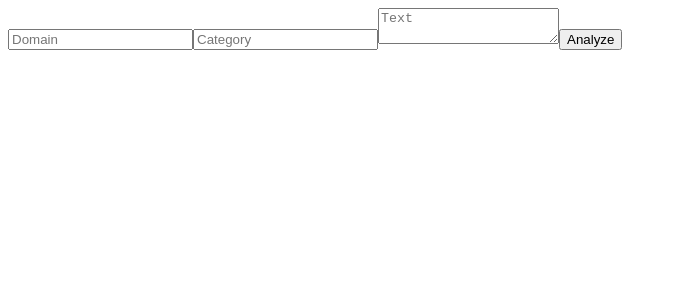
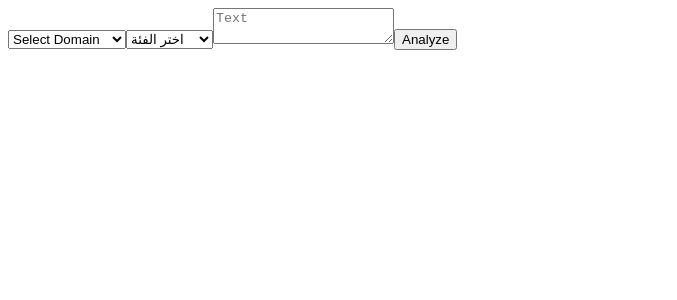
Before and after one commit to rfpai/rfp-platform, a Next.js app: page / in a window 1280 px wide. Shown: the top 300 px of the page, without its empty margins (0-677 px from the left). Built offline with nearby package versions, Linux system fonts and the light colour scheme.

Commit message:
Update form with select inputs

```diff
--- a/pages/index.js
+++ b/pages/index.js
@@ -25,16 +25,16 @@ export default function Home() {
       </Head>
       <main>
         <form onSubmit={handleSubmit}>
-          <input
-            placeholder="Domain"
-            value={domain}
-            onChange={(e) => setDomain(e.target.value)}
-          />
-          <input
-            placeholder="Category"
-            value={category}
-            onChange={(e) => setCategory(e.target.value)}
-          />
+          <select value={domain} onChange={(e) => setDomain(e.target.value)}>
+            <option value="">Select Domain</option>
+            <option value="Marketing">Marketing</option>
+            <option value="Public Relations">Public Relations</option>
+          </select>
+          <select value={category} onChange={(e) => setCategory(e.target.value)}>
+            <option value="">اختر الفئة</option>
+            <option value="نطاق العمل">نطاق العمل</option>
+            <option value="الأهداف">الأهداف</option>
+          </select>
           <textarea
             placeholder="Text"
             value={text}
```
